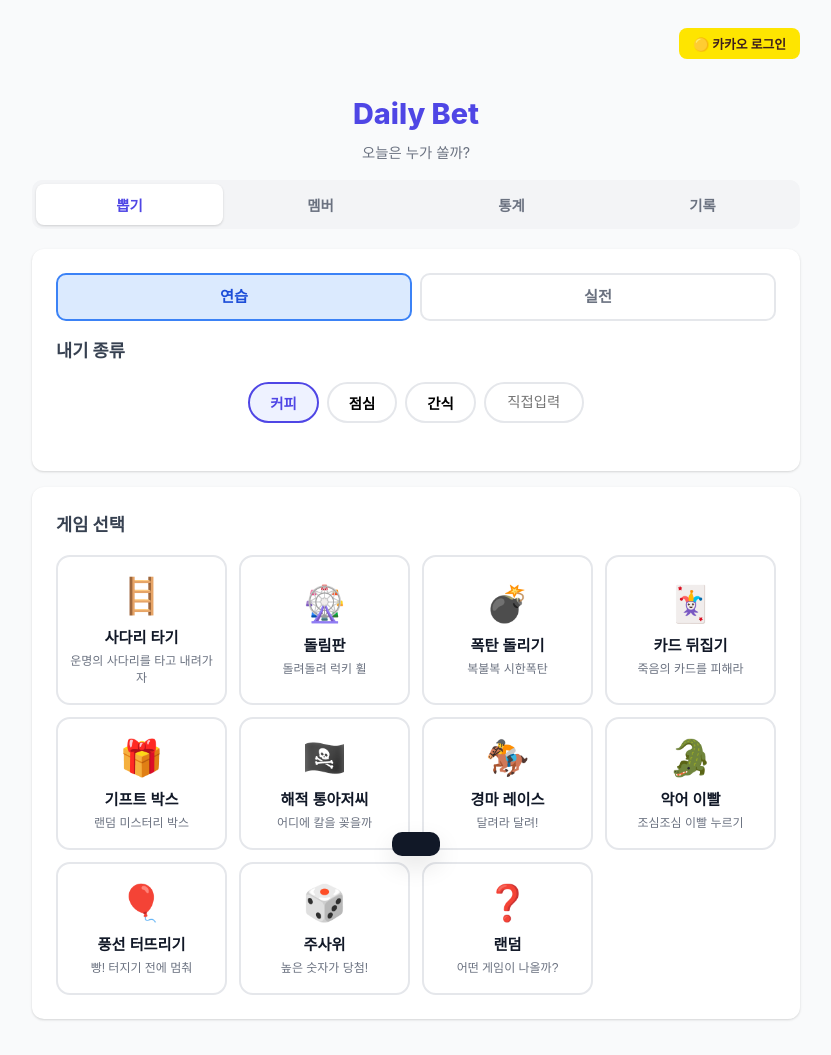
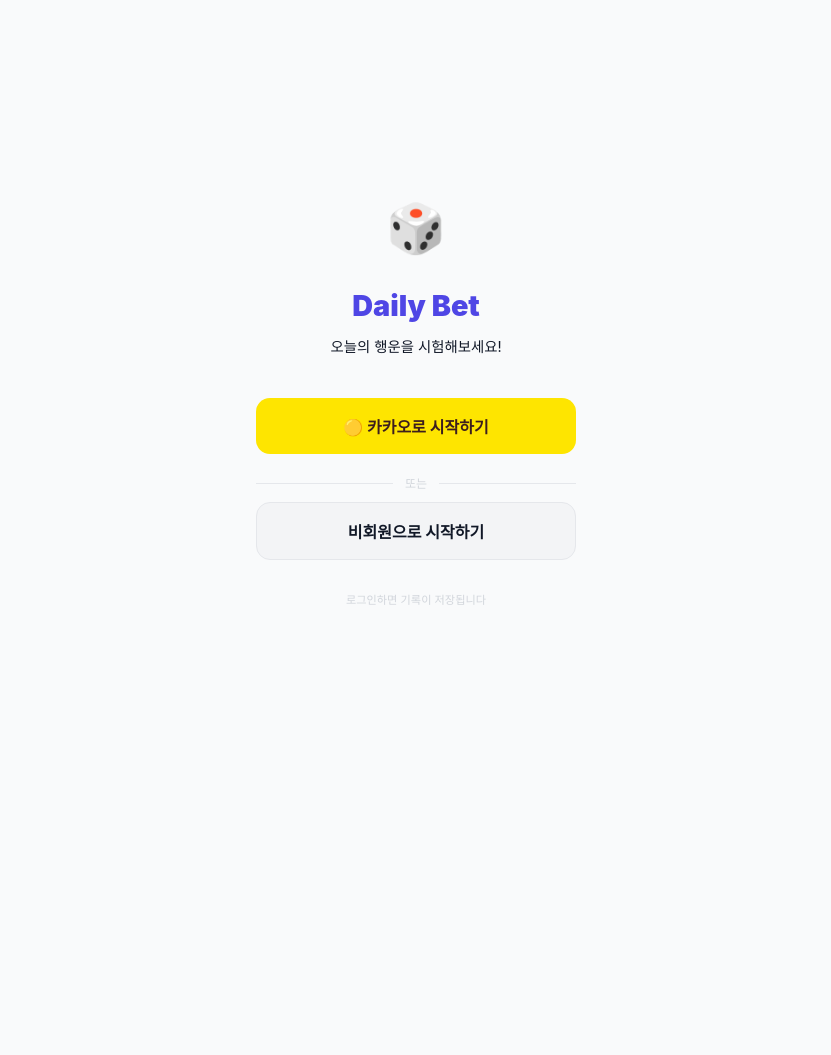
Before and after one commit to mandoo1027/daily-bet, a Flask app: page /daily-bet/ in a window 1280 px wide. Shown: the whole page, without its empty margins (224-1055 px from the left). After the commit the page ends 605 px from the top, so only its background shows below. Run offline with Flask 3, Linux system fonts and the light colour scheme; data that the repository does not hold is empty; some libraries are stand-ins or nearby versions.

Commit message:
feat: 비회원/회원 멤버 분리 + 기본 멤버 자동 추가
- 비회원: 기본 멤버 1,2,3,4 자동 추가, 바로 게임 가능
- 로그인 회원: user_id 기반 개인 멤버 저장/로드
- members 테이블에 user_id 컬럼 추가
- 멤버 없으면 기본 1~4 자동 생성

Co-Authored-By: Claude Opus 4.6 (1M context) <noreply@anthropic.com>

```diff
--- a/app.py
+++ b/app.py
@@ -9,6 +9,7 @@ from pathlib import Path
 from flask import Flask, Blueprint, render_template, request, jsonify, session, redirect
 
 KAKAO_JS_KEY = "73ca63b50b44b890e1452b8ed68d7464"
+KAKAO_REST_KEY = "ca3cb338ecbe331992b8fcb9f5bd2da2"
 
 # URL prefix for nginx reverse proxy
 PREFIX = "/daily-bet"
@@ -29,10 +30,17 @@ def get_db():
     conn.execute("""
         CREATE TABLE IF NOT EXISTS members (
             id INTEGER PRIMARY KEY AUTOINCREMENT,
-            name TEXT UNIQUE NOT NULL,
-            active INTEGER DEFAULT 1
+            name TEXT NOT NULL,
+            active INTEGER DEFAULT 1,
+            user_id INTEGER,
+            UNIQUE(name, user_id)
         )
     """)
+    # 마이그레이션: user_id 컬럼 추가
+    try:
+        conn.execute("ALTER TABLE members ADD COLUMN user_id INTEGER")
+    except:
+        pass
     conn.execute("""
         CREATE TABLE IF NOT EXISTS draws (
             id INTEGER PRIMARY KEY AUTOINCREMENT,
@@ -102,6 +110,70 @@ def api_auth_logout():
     return jsonify({"ok": True})
 
 
+@bp.route("/auth/kakao/callback")
+def kakao_callback():
+    code = request.args.get("code")
+    if not code:
+        return redirect(PREFIX + "/")
+
+    import urllib.request, urllib.parse, json
+
+    # 인가 코드 → 토큰
+    redirect_uri = "https://mandoo1027.tplinkdns.com" + PREFIX + "/auth/kakao/callback"
+    token_data = urllib.parse.urlencode({
+        "grant_type": "authorization_code",
+        "client_id": KAKAO_JS_KEY,
+        "redirect_uri": redirect_uri,
+        "code": code,
+    }).encode()
+
+    try:
+        req = urllib.request.Request("https://kauth.kakao.com/oauth/token", data=token_data)
+        req.add_header("Content-Type", "application/x-www-form-urlencoded")
+        resp = urllib.request.urlopen(req, timeout=10)
+        token_result = json.loads(resp.read())
+        access_token = token_result.get("access_token", "")
+    except Exception as e:
+        return f"카카오 토큰 오류: {e}", 400
+
+    if not access_token:
+        return redirect(PREFIX + "/")
+
+    # 토큰 → 사용자 정보
+    try:
+        req2 = urllib.request.Request("https://kapi.kakao.com/v2/user/me")
+        req2.add_header("Authorization", f"Bearer {access_token}")
+        resp2 = urllib.request.urlopen(req2, timeout=10)
+        user_info = json.loads(resp2.read())
+    except Exception as e:
+        return f"사용자 정보 오류: {e}", 400
+
+    kakao_id = str(user_info.get("id", ""))
+    profile = user_info.get("kakao_account", {}).get("profile", {})
+    nickname = profile.get("nickname", "사용자")
+    profile_image = profile.get("profile_image_url", "")
+
+    # DB 저장
+    conn = get_db()
+    user = conn.execute("SELECT * FROM users WHERE kakao_id = ?", (kakao_id,)).fetchone()
+    if not user:
+        conn.execute("INSERT INTO users (kakao_id, nickname, profile_image) VALUES (?, ?, ?)",
+                     (kakao_id, nickname, profile_image))
+        conn.commit()
+        user = conn.execute("SELECT * FROM users WHERE kakao_id = ?", (kakao_id,)).fetchone()
+    else:
+        conn.execute("UPDATE users SET nickname = ?, profile_image = ? WHERE kakao_id = ?",
+                     (nickname, profile_image, kakao_id))
+        conn.commit()
+    conn.close()
+
+    session["user_id"] = user["id"]
+    session["nickname"] = nickname
+    session["profile_image"] = profile_image
+
+    return redirect(PREFIX + "/")
+
+
 # ── Pages ──
 
 @bp.route("/")
@@ -120,10 +192,17 @@ def catch_all(path):
 
 @bp.route("/api/members", methods=["GET"])
 def api_members():
+    user_id = session.get("user_id")
     conn = get_db()
-    rows = conn.execute(
-        "SELECT id, name FROM members WHERE active = 1 ORDER BY name"
-    ).fetchall()
+    if user_id:
+        rows = conn.execute(
+            "SELECT id, name FROM members WHERE active = 1 AND user_id = ? ORDER BY name", (user_id,)
+        ).fetchall()
+    else:
+        # 비회원은 기존 공유 멤버 (user_id IS NULL)
+        rows = conn.execute(
+            "SELECT id, name FROM members WHERE active = 1 AND user_id IS NULL ORDER BY name"
+        ).fetchall()
     conn.close()
     return jsonify([dict(r) for r in rows])
 
@@ -135,9 +214,11 @@ def api_add_member():
     if not name:
         return jsonify({"error": "이름을 입력하세요"}), 400
 
+    user_id = session.get("user_id")
     conn = get_db()
     existing = conn.execute(
-        "SELECT id, active FROM members WHERE name = ?", (name,)
+        "SELECT id, active FROM members WHERE name = ? AND (user_id = ? OR (user_id IS NULL AND ? IS NULL))",
+        (name, user_id, user_id)
     ).fetchone()
 
     if existing:
@@ -149,7 +230,7 @@ def api_add_member():
         conn.close()
         return jsonify({"message": f"'{name}' 다시 활성화됨", "id": existing["id"]})
 
-    cur = conn.execute("INSERT INTO members (name) VALUES (?)", (name,))
+    cur = conn.execute("INSERT INTO members (name, user_id) VALUES (?, ?)", (name, user_id))
     conn.commit()
     member_id = cur.lastrowid
     conn.close()
--- a/templates/index.html
+++ b/templates/index.html
@@ -13,14 +13,36 @@
     .user-bar .name{font-weight:700;color:var(--primary);}
     .kakao-btn{display:inline-flex;align-items:center;gap:6px;padding:6px 14px;border-radius:8px;border:none;background:#FEE500;color:#3C1E1E;font-size:0.8rem;font-weight:700;cursor:pointer;font-family:inherit;}
     .logout-link{font-size:0.7rem;color:var(--gray-400);cursor:pointer;text-decoration:underline;}
+    /* 시작 화면 */
+    .start-screen{min-height:100vh;display:flex;flex-direction:column;align-items:center;justify-content:center;text-align:center;padding:40px 20px;}
+    .start-logo{font-size:3rem;margin-bottom:16px;}
+    .start-title{font-size:1.8rem;font-weight:900;color:var(--primary);margin-bottom:6px;}
+    .start-sub{font-size:0.9rem;color:var(--gray-400);margin-bottom:40px;}
+    .start-btn{width:100%;max-width:320px;padding:16px;border-radius:14px;border:none;font-size:1rem;font-weight:700;cursor:pointer;font-family:inherit;margin-bottom:12px;transition:all 0.2s;}
+    .start-btn:hover{transform:translateY(-2px);}
+    .start-kakao{background:#FEE500;color:#3C1E1E;}
+    .start-guest{background:var(--gray-100);color:var(--gray-600);border:1px solid var(--gray-200);}
+    .start-divider{display:flex;align-items:center;gap:12px;width:100%;max-width:320px;margin:8px 0;color:var(--gray-300);font-size:0.75rem;}
+    .start-divider::before,.start-divider::after{content:'';flex:1;height:1px;background:var(--gray-200);}
     </style>
 </head>
 <body>
-<div class="container" id="mainApp">
+
+<!-- 시작 화면 (로그인/비회원 선택) -->
+<div id="startScreen" class="start-screen">
+    <div class="start-logo">🎲</div>
+    <div class="start-title">Daily Bet</div>
+    <div class="start-sub">오늘의 행운을 시험해보세요!</div>
+    <button class="start-btn start-kakao" onclick="kakaoLogin()">🟡 카카오로 시작하기</button>
+    <div class="start-divider">또는</div>
+    <button class="start-btn start-guest" onclick="startAsGuest()">비회원으로 시작하기</button>
+    <div style="margin-top:20px;font-size:0.7rem;color:var(--gray-300);">로그인하면 기록이 저장됩니다</div>
+</div>
+
+<!-- 메인 앱 (숨김) -->
+<div class="container" id="mainApp" style="display:none;">
     <!-- 로그인 바 -->
-    <div class="user-bar" id="userBar">
-        <button class="kakao-btn" onclick="kakaoLogin()">🟡 카카오 로그인</button>
-    </div>
+    <div class="user-bar" id="userBar"></div>
     <header>
         <h1>Daily Bet</h1>
         <p>오늘은 누가 쏠까?</p>
@@ -203,43 +225,57 @@
 Kakao.init('{{ kakao_js_key }}');
 
 function kakaoLogin(){
-  Kakao.Auth.login({
-    success:function(auth){
-      Kakao.API.request({
-        url:'/v2/user/me',
-        success:function(res){
-          var nickname=res.kakao_account?.profile?.nickname||'사용자';
-          var profileImg=res.kakao_account?.profile?.profile_image_url||'';
-          fetch(BASE_PATH+'/api/auth/kakao',{
-            method:'POST',
-            headers:{'Content-Type':'application/json'},
-            body:JSON.stringify({id:res.id,nickname:nickname,profile_image:profileImg})
-          }).then(function(r){return r.json();}).then(function(d){
-            if(d.ok)checkAuth();
-          });
-        }
-      });
-    },
-    fail:function(err){console.log('카카오 로그인 실패',err);}
-  });
+  var redirectUri=location.origin+BASE_PATH+'/auth/kakao/callback';
+  location.href='https://kauth.kakao.com/oauth/authorize?client_id=73ca63b50b44b890e1452b8ed68d7464&redirect_uri='+encodeURIComponent(redirectUri)+'&response_type=code&scope=profile_nickname,profile_image';
+}
+
+async function startAsGuest(){
+  document.getElementById('startScreen').style.display='none';
+  document.getElementById('mainApp').style.display='block';
+  document.getElementById('userBar').innerHTML='<span style="font-size:0.75rem;color:var(--gray-400);">비회원</span> <button class="kakao-btn" onclick="kakaoLogin()" style="font-size:0.7rem;padding:4px 10px;">🟡 로그인</button>';
+  // 비회원 기본 멤버 1~4 자동 추가
+  await initGuestMembers();
+}
+
+async function initGuestMembers(){
+  var res=await fetch(BASE_PATH+'/api/members');
+  var members=await res.json();
+  if(members.length===0){
+    for(var i=1;i<=4;i++){
+      await fetch(BASE_PATH+'/api/members',{method:'POST',headers:{'Content-Type':'application/json'},body:JSON.stringify({name:String(i)})});
+    }
+  }
+  if(typeof loadToday==='function')loadToday();
+}
+
+async function showMain(){
+  document.getElementById('startScreen').style.display='none';
+  document.getElementById('mainApp').style.display='block';
+  // 로그인 유저: 저장된 멤버 로드 (없으면 기본 멤버 추가)
+  var res=await fetch(BASE_PATH+'/api/members');
+  var members=await res.json();
+  if(members.length===0){
+    for(var i=1;i<=4;i++){
+      await fetch(BASE_PATH+'/api/members',{method:'POST',headers:{'Content-Type':'application/json'},body:JSON.stringify({name:String(i)})});
+    }
+  }
+  if(typeof loadToday==='function')loadToday();
 }
 
 function kakaoLogout(){
   fetch(BASE_PATH+'/api/auth/logout',{method:'POST'}).then(function(){
-    if(Kakao.Auth.getAccessToken()){
-      Kakao.Auth.logout(function(){checkAuth();});
-    } else {checkAuth();}
+    document.getElementById('startScreen').style.display='flex';
+    document.getElementById('mainApp').style.display='none';
   });
 }
 
 function checkAuth(){
   fetch(BASE_PATH+'/api/auth/me').then(function(r){return r.json();}).then(function(d){
-    var bar=document.getElementById('userBar');
     if(d.ok){
+      showMain();
+      var bar=document.getElementById('userBar');
       var img=d.user.profile_image?'<img src="'+d.user.profile_image+'" alt="">':'';
       bar.innerHTML=img+'<span class="name">'+d.user.nickname+'</span><span class="logout-link" onclick="kakaoLogout()">로그아웃</span>';
-    } else {
-      bar.innerHTML='<button class="kakao-btn" onclick="kakaoLogin()">🟡 카카오 로그인</button>';
     }
   });
 }
```
